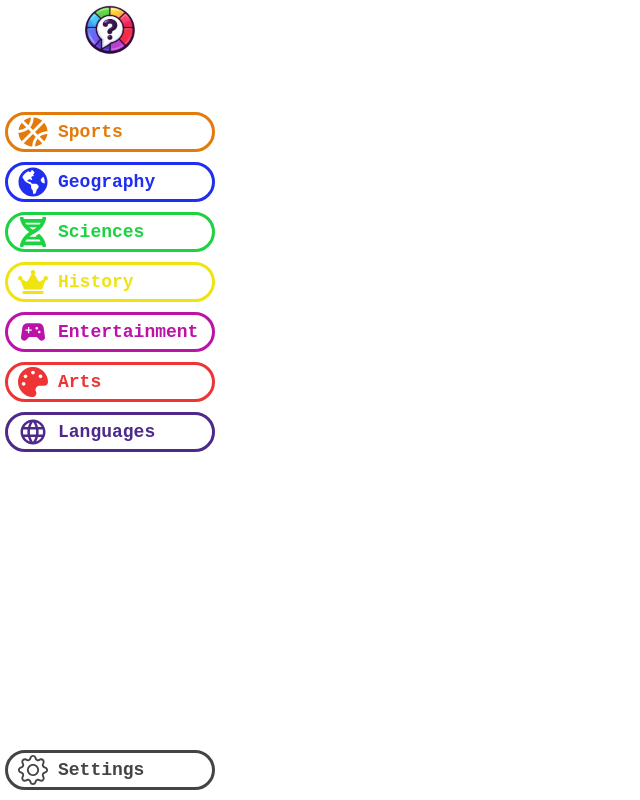
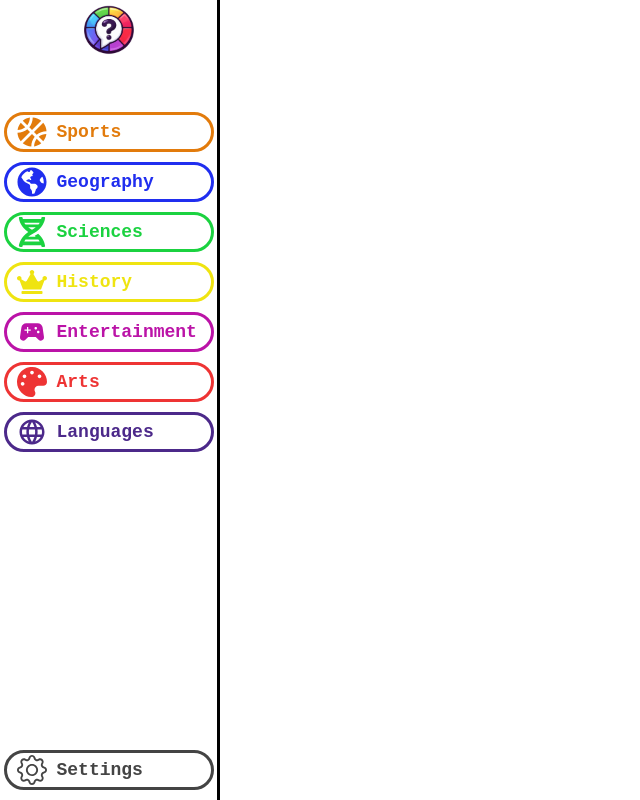
Before and after one commit to AndreiHehn/Qwiz, a React (Vite) app: page / in a window 1280 px wide. Shown: the whole page, without its empty margins (0-640 px from the left). Built offline with nearby package versions, Linux system fonts and the light colour scheme; the HTML template or start-up script is replaced by a standard one.

Commit message:
style: sidebar border color

```diff
--- a/src/components/SideBar.tsx
+++ b/src/components/SideBar.tsx
@@ -9,13 +9,21 @@ import { Qwiz_Categories } from "../lib/categories";
 
 export default function SideBar() {
   const [isOpen, setIsOpen] = useState(false);
-  const { setShowModalSettings, setSelectedCategory, setActivePage } =
-    useContext(AppContext);
+  const {
+    setShowModalSettings,
+    selectedCategory,
+    setSelectedCategory,
+    setActivePage,
+  } = useContext(AppContext);
   const { t } = useTranslation();
+
+  const CategoryColor =
+    Qwiz_Categories.find((cat) => cat.name === selectedCategory)?.color || "";
 
   return (
     <Container
       isOpen={isOpen}
+      borderColor={selectedCategory != "" ? CategoryColor : "#FFFFFF"}
       onMouseEnter={() => setIsOpen(true)}
       onMouseLeave={() => setIsOpen(false)}
     >
--- a/src/styles/SideBar.ts
+++ b/src/styles/SideBar.ts
@@ -2,6 +2,7 @@ import styled from "styled-components";
 
 interface Props {
   isOpen: boolean;
+  borderColor: string;
 }
 
 export const Container = styled.aside<Props>`
@@ -14,6 +15,7 @@ export const Container = styled.aside<Props>`
   flex-direction: column;
   position: absolute;
   user-select: none;
+  border-right: 3px solid ${(props) => props.borderColor};
 
   .sidebar-logo {
     margin-top: 5px;
```
